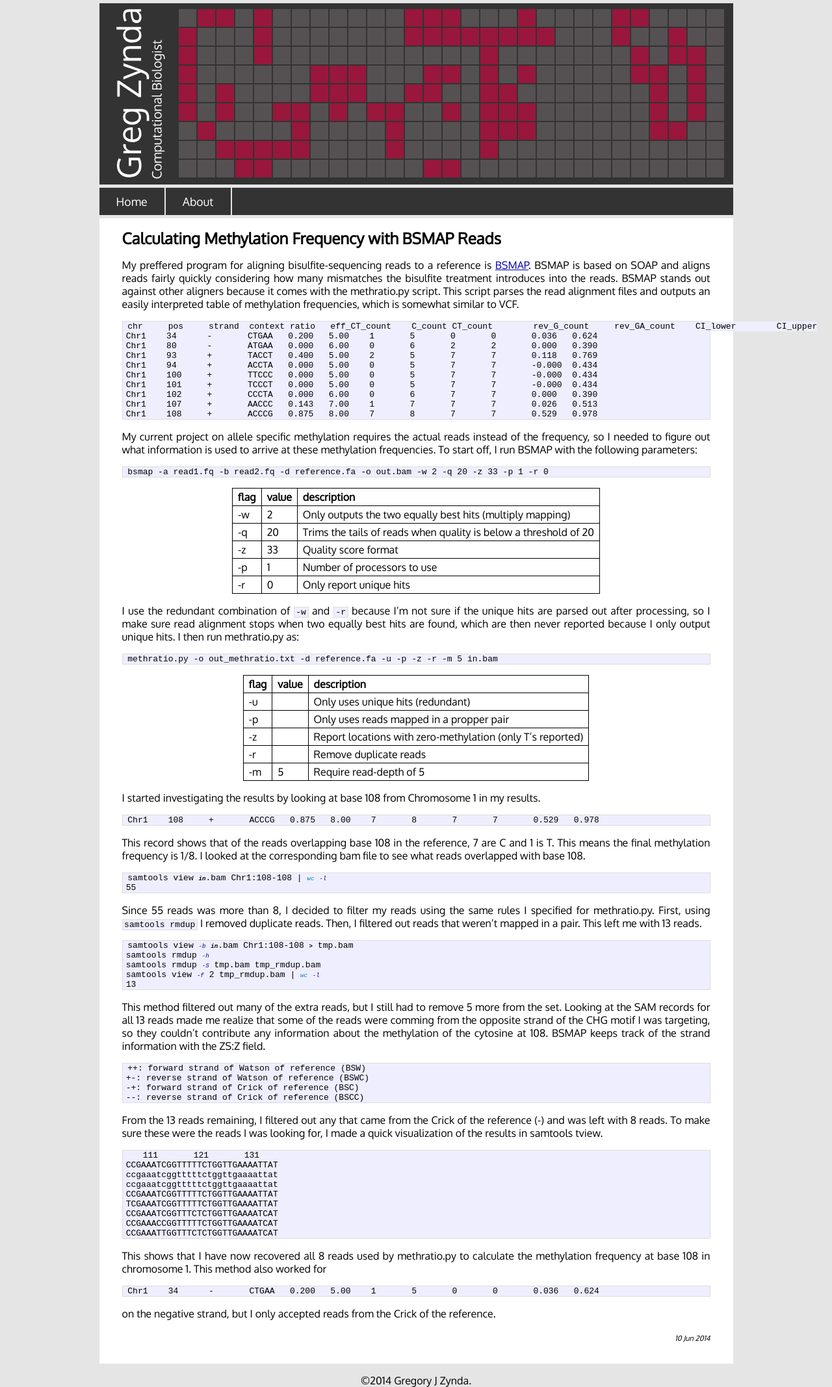
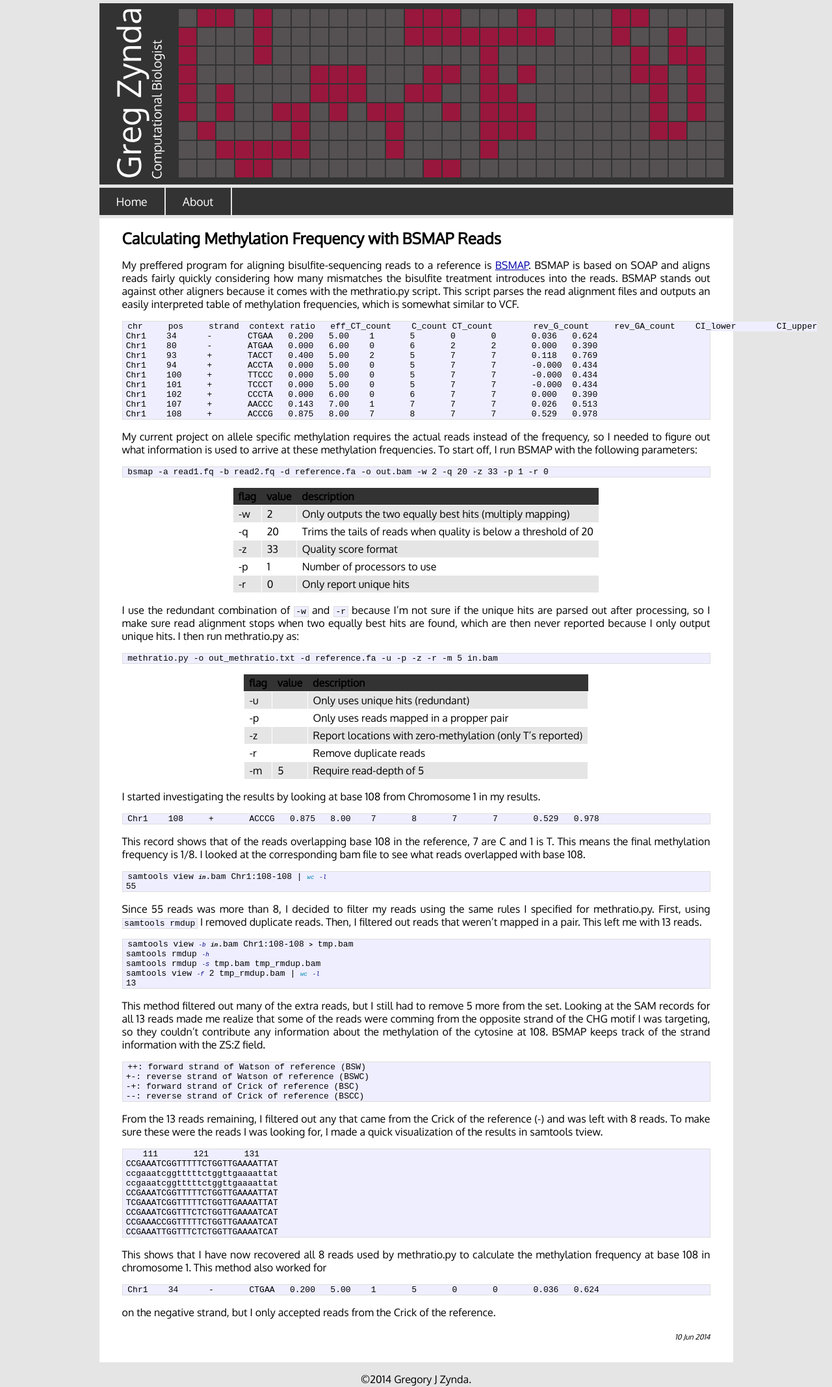
Before and after one commit to zyndagj/zyndagj.github.io, a Jekyll site: the page built from _posts/2014-06-10-bsmap-frequency-recovery.markdown, in a window 1280 px wide. Shown: the whole page at 65% size. Built offline with Jekyll 4.4.1, drawn with Linux system fonts in a browser that asks for light colours; Markdown is read by kramdown in place of the engine named in the settings.

Commit message:
trying zebra table

```diff
--- a/css/main.css
+++ b/css/main.css
@@ -144,9 +144,20 @@ a:hover   { color: #000; }
 	border-collapse: collapse;
 }
 
+.post table tbody tr:nth-child(odd) {
+   background-color: #E5E5E5;
+}
+
 .post table td, th {
-	border: 1px solid;
 	padding: 3px 8px;
+}
+
+.post table th {
+	background-color: #333333;
+}
+
+.post table td {
+	border: 1px solid white;
 }
 
 /* terminal */
```
